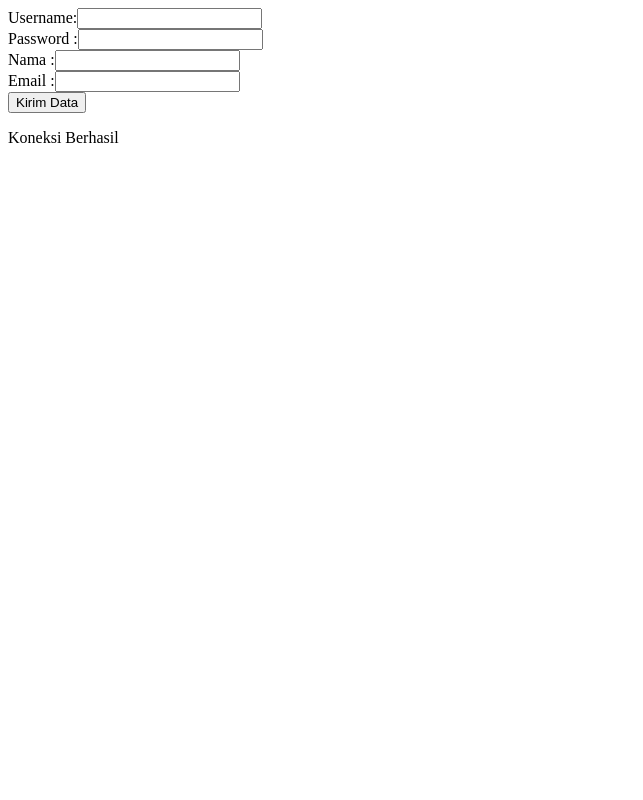
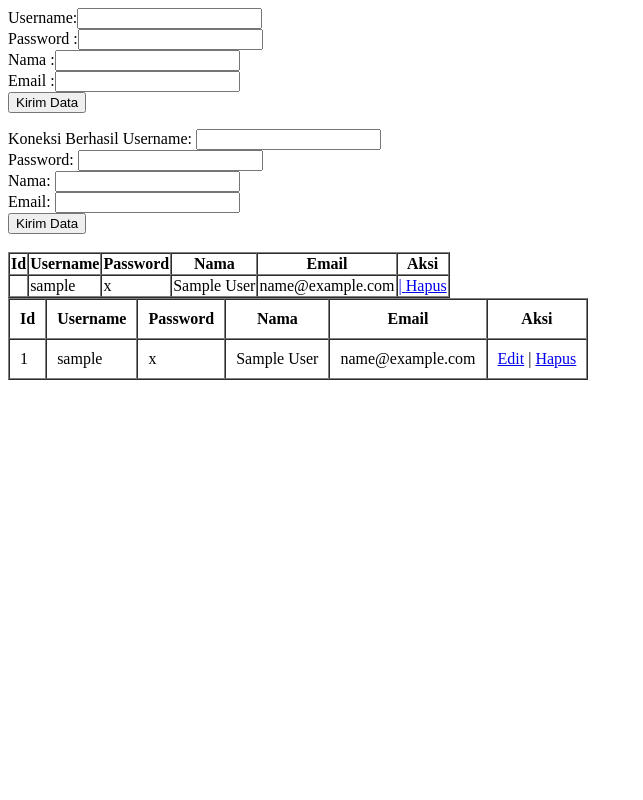
Before and after one commit to AriMusthofa/Website_1, a PHP site: page /materi4.php in a window 1280 px wide. Shown: the whole page, without its empty margins (0-643 px from the left). Run offline with PHP 8.4, Linux system fonts and the light colour scheme; tables that the repository leaves empty or names only in its code hold one stand-in row (values such as "Sample post"); data that the repository does not hold is empty.

Commit message:
Pertemuan 5

```diff
--- a/materi4.php
+++ b/materi4.php
@@ -23,3 +23,126 @@ if (isset($_POST['kirim'])) {
     }
 }
 ?>
+
+<table border="1" cellpading="10" cellspacing="0">
+    <tr>
+        <th>Id</th>
+        <th>Username</th>
+        <th>Password</th>
+        <th>Nama</th>
+        <th>Email</th>
+        <th>Aksi</th>
+    </tr>
+
+<?php
+$query = "SELECT * FROM user";
+$result = mysqli_query($koneksi, $query);
+while ($row = mysqli_fetch_assoc ($result)) {
+    echo "<tr>";
+    echo "<td>" . $row['Id'] . "</td>";
+    echo "<td>" . $row['username'] . "</td>";
+    echo "<td>" . $row['password'] . "</td>";
+    echo "<td>" . $row['nama'] . "</td>";
+    echo "<td>" . $row['email'] . "</td>";
+    echo "<td><a href='materi4.php?id=" . $row['Id'] . "'Edit</a> | <a href='materi4.php?id?=" .$row['id'] . "'>Hapus</a> </td>";
+    echo "</tr>";
+}
+
+if (isset($_GET['id'])) {
+    $id = $_GET['id'];
+    $query = "DELETE FROM user WHERE id = $id";
+    if (mysqli_query($koneksi, $query)) {
+        echo "Data berhasil dihapus";
+    } else {
+        echo "Data gagal dihapus";
+    }
+}
+
+$edit = false;
+if (isset($_GET['edit'])) {
+    $edit = true;
+    $id = $_GET['edit'];
+    $data = mysqli_query($koneksi, "SELECT * FROM user WHERE id='$id'");
+    $rowEdit = mysqli_fetch_assoc($data);
+}
+
+// PROSES TAMBAH / UPDATE
+if (isset($_POST['kirim'])) {
+    $username = $_POST['username'];
+    $password = $_POST['password'];
+    $nama = $_POST['nama'];
+    $email = $_POST['email'];
+
+    if ($_POST['id'] == "") {
+        // TAMBAH
+        mysqli_query($koneksi, "INSERT INTO user (username, password, nama, email)
+        VALUES ('$username','$password','$nama','$email')");
+        echo "Data berhasil ditambah";
+    } else {
+        // UPDATE
+        $id = $_POST['id'];
+        mysqli_query($koneksi, "UPDATE user SET
+            username='$username',
+            password='$password',
+            nama='$nama',
+            email='$email'
+            WHERE id='$id'
+        ");
+        echo "Data berhasil diupdate";
+    }
+
+    header("Location: materi4.php");
+}
+?>
+
+<!-- FORM -->
+<form method="POST">
+    <input type="hidden" name="id" value="<?= $edit ? $rowEdit['id'] : '' ?>">
+
+    Username:
+    <input type="text" name="username" value="<?= $edit ? $rowEdit['username'] : '' ?>"><br>
+
+    Password:
+    <input type="password" name="password" value="<?= $edit ? $rowEdit['password'] : '' ?>"><br>
+
+    Nama:
+    <input type="text" name="nama" value="<?= $edit ? $rowEdit['nama'] : '' ?>"><br>
+
+    Email:
+    <input type="text" name="email" value="<?= $edit ? $rowEdit['email'] : '' ?>"><br>
+
+    <input type="submit" value="<?= $edit ? 'Update' : 'Kirim Data' ?>" name="kirim"><br>
+</form>
+
+<br>
+
+<!-- TABEL -->
+<table border="1" cellpadding="10" cellspacing="0">
+<tr>
+    <th>Id</th>
+    <th>Username</th>
+    <th>Password</th>
+    <th>Nama</th>
+    <th>Email</th>
+    <th>Aksi</th>
+</tr>
+
+<?php
+$query = "SELECT * FROM user";
+$result = mysqli_query($koneksi, $query);
+
+while ($row = mysqli_fetch_assoc($result)) {
+    echo "<tr>";
+    echo "<td>".$row['id']."</td>";
+    echo "<td>".$row['username']."</td>";
+    echo "<td>".$row['password']."</td>";
+    echo "<td>".$row['nama']."</td>";
+    echo "<td>".$row['email']."</td>";
+    echo "<td>
+        <a href='materi4.php?edit=".$row['id']."'>Edit</a> |
+        <a href='materi4.php?hapus=".$row['id']."' onclick='return confirm(\"Yakin hapus?\")'>Hapus</a>
+    </td>";
+    echo "</tr>";
+}
+?>
+</table>
```
